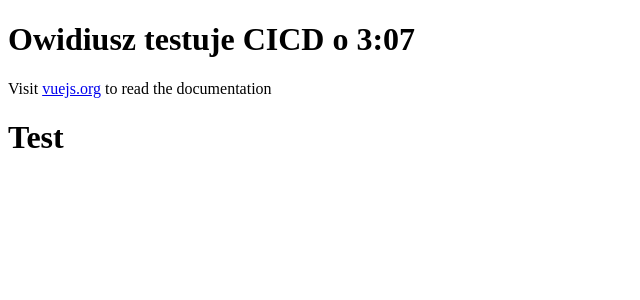
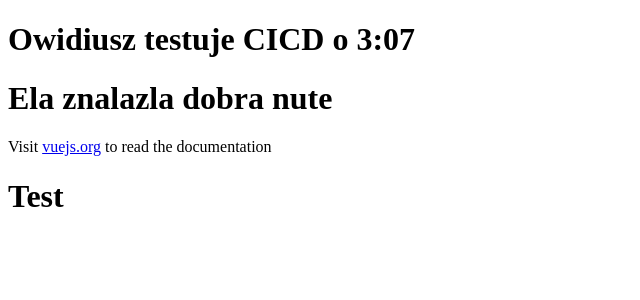
Before and after one commit to OwidiuszZielinski/ai-auction-builder-frontend, a Vue app: page / in a window 1280 px wide. Shown: the top 300 px of the page, without its empty margins (0-640 px from the left). Built offline with nearby package versions, Linux system fonts and the light colour scheme.

Commit message:
added descritption

```diff
--- a/src/App.vue
+++ b/src/App.vue
@@ -2,6 +2,7 @@
 
 <template>
   <h1>Owidiusz testuje CICD o 3:07</h1>
+  <h1>Ela znalazla dobra nute</h1>
   <p>
     Visit <a href="https://vuejs.org/" target="_blank" rel="noopener">vuejs.org</a> to read the
     documentation
```
